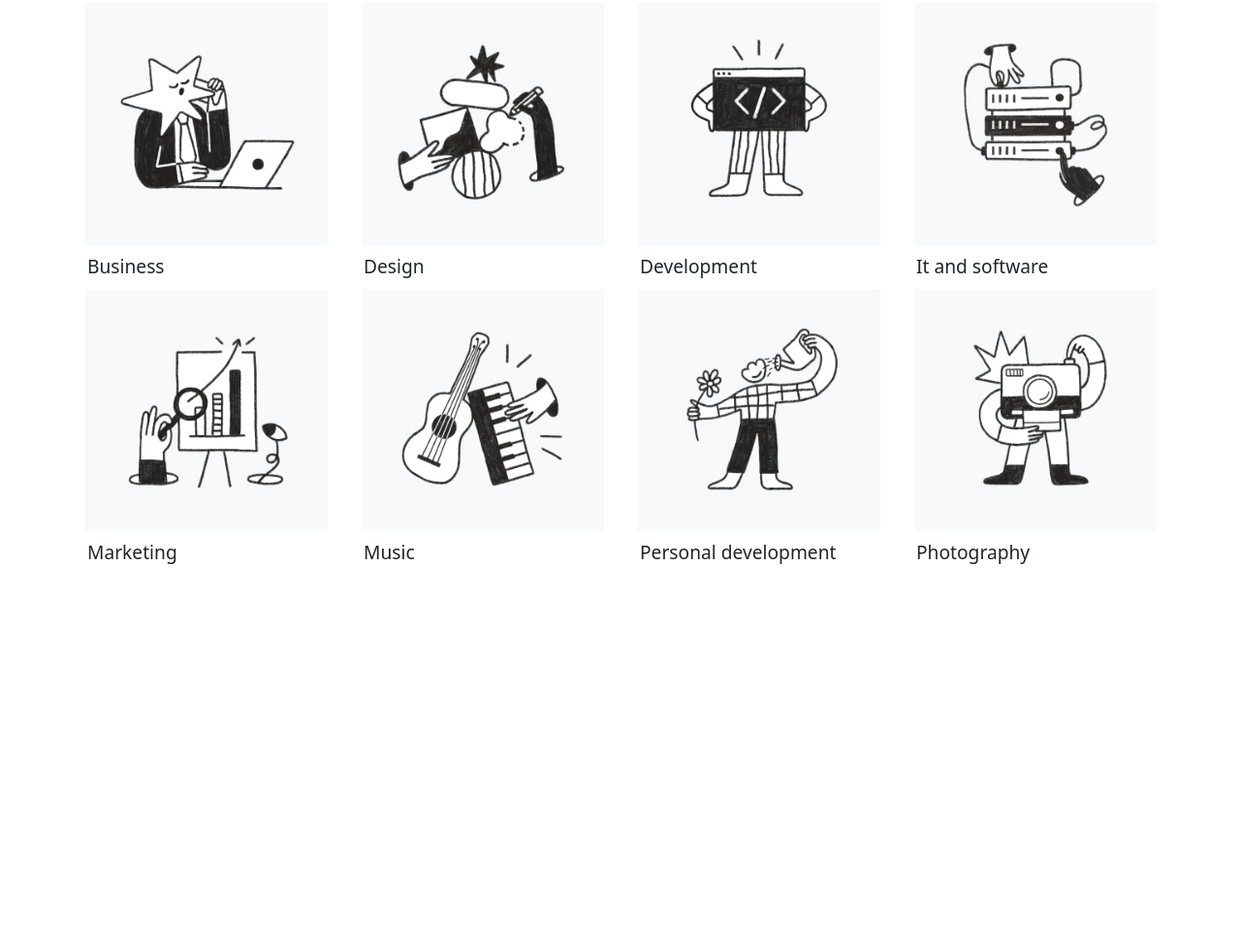
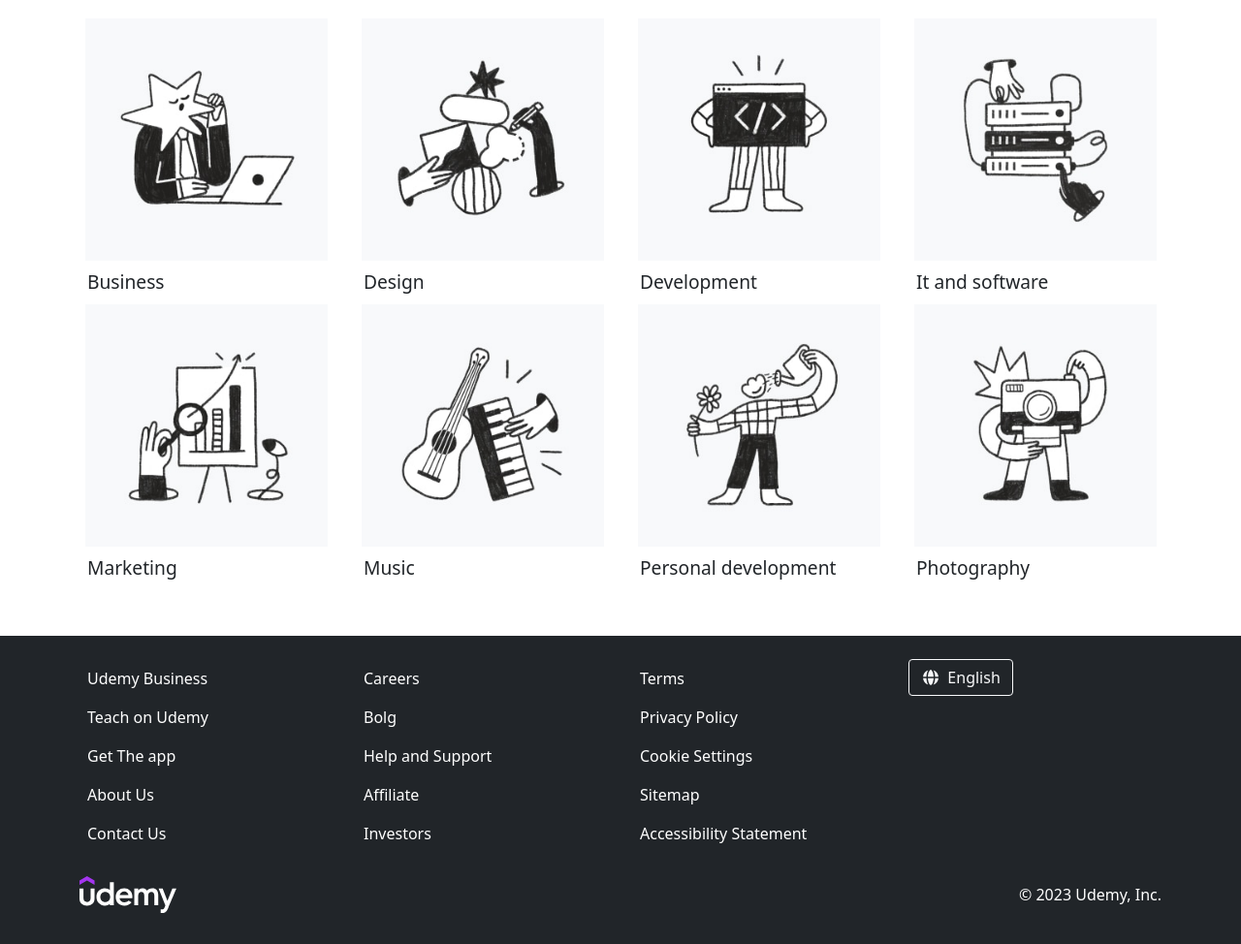
Before and after one commit to ahmedya3ser8/Udemy-clone, a plain HTML site: page index.html in a window 1280 px wide. Shown: the part 1488-2462 px from the top of the page at 97% size. Before the commit the page ends 2128 px from the top, so only its background shows below. Drawn offline with Linux system fonts and the light colour scheme.

Commit message:
End The Design

```diff
--- a/index.html
+++ b/index.html
@@ -621,6 +621,85 @@
       </div>
     </div>
   </section>
+  <footer class="bg-dark py-4">
+    <div class="container">
+      <div class="row text-white">
+        <div class="col-md-6 col-lg-3">
+          <ul class="list-unstyled">
+            <li>
+              <a href="#">Udemy Business</a>
+            </li>
+            <li>
+              <a href="#">Teach on Udemy</a>
+            </li>
+            <li>
+              <a href="#">Get The app</a>
+            </li>
+            <li>
+              <a href="#">About Us</a>
+            </li>
+            <li>
+              <a href="#">Contact Us</a>
+            </li>
+          </ul>
+        </div>
+        <div class="col-md-6 col-lg-3">
+          <ul class="list-unstyled">
+            <li>
+              <a href="#">Careers</a>
+            </li>
+            <li>
+              <a href="#">Bolg</a>
+            </li>
+            <li>
+              <a href="#">Help and Support</a>
+            </li>
+            <li>
+              <a href="#">Affiliate</a>
+            </li>
+            <li>
+              <a href="#">Investors</a>
+            </li>
+          </ul>
+        </div>
+        <div class="col-md-6 col-lg-3">
+          <ul class="list-unstyled">
+            <li>
+              <a href="#">Terms</a>
+            </li>
+            <li>
+              <a href="#">Privacy Policy</a>
+            </li>
+            <li>
+              <a href="#">Cookie Settings</a>
+            </li>
+            <li>
+              <a href="#">Sitemap</a>
+            </li>
+            <li>
+              <a href="#">Accessibility Statement</a>
+            </li>
+          </ul>
+        </div>
+        <div class="col-md-6 col-lg-3">
+          <button type="button" class="btn btn-outline-light">
+            <div class="foot-lang">
+              <i class="fa-solid fa-globe"></i>
+              English
+            </div>
+          </button>
+        </div>
+      </div>
+      <div class="footer-copyright d-flex justify-content-between align-items-center text-white">
+        <div class="footer-logo">
+          <img src="/assets/imgs/logo-udemy-footer.svg" alt="footer-logo">
+        </div>
+        <div class="copyright">
+          &copy; 2023 Udemy, Inc.
+        </div>
+      </div>
+    </div>
+  </footer>
   <script src="/assets/js/bootstrap.bundle.min.js"></script>
   <script src="/assets/js/all.min.js"></script>
   <script src="/assets/js/main.js"></script>
--- a/sass/_category.scss
+++ b/sass/_category.scss
@@ -21,5 +21,10 @@
     font-size: 1.2rem;
     text-align: left;
     padding: 0.5rem;
+    & {
+      @media (max-width: 767px) {
+        text-align: center;
+      }
+    }
   }
 }
--- a/sass/_courses.scss
+++ b/sass/_courses.scss
@@ -49,6 +49,7 @@
   .course-title {
     font-size: 1.1rem;
     font-weight: 500;
+    padding: 0.5rem 0;
   }
   .course-teacher {
     color: rgba($color: #000, $alpha: 0.5);
--- /dev/null
+++ b/sass/_footer.scss
@@ -0,0 +1,29 @@
+footer {
+  ul {
+    li {
+      padding: .5rem;
+      a {
+        color: #fff;
+        text-decoration: none;
+      }
+      a:hover {
+        color: #c6c9c7;
+        text-decoration: underline;
+      }
+    }
+  }
+  .foot-lang {
+    svg {
+      margin-right: 0.2rem;
+    }
+  }
+}
+
+.footer-copyright {
+  padding: 0.5rem 0;
+  .footer-logo {
+    img {
+      width: 100px;
+    }
+  }
+}
--- a/sass/main.scss
+++ b/sass/main.scss
@@ -4,3 +4,4 @@
 @use './courses';
 @use './skills';
 @use './category';
+@use './footer';
```
Also changed, not shown: assets/css/main.css, assets/imgs/logo-udemy-footer.svg (added), 1 other file.
